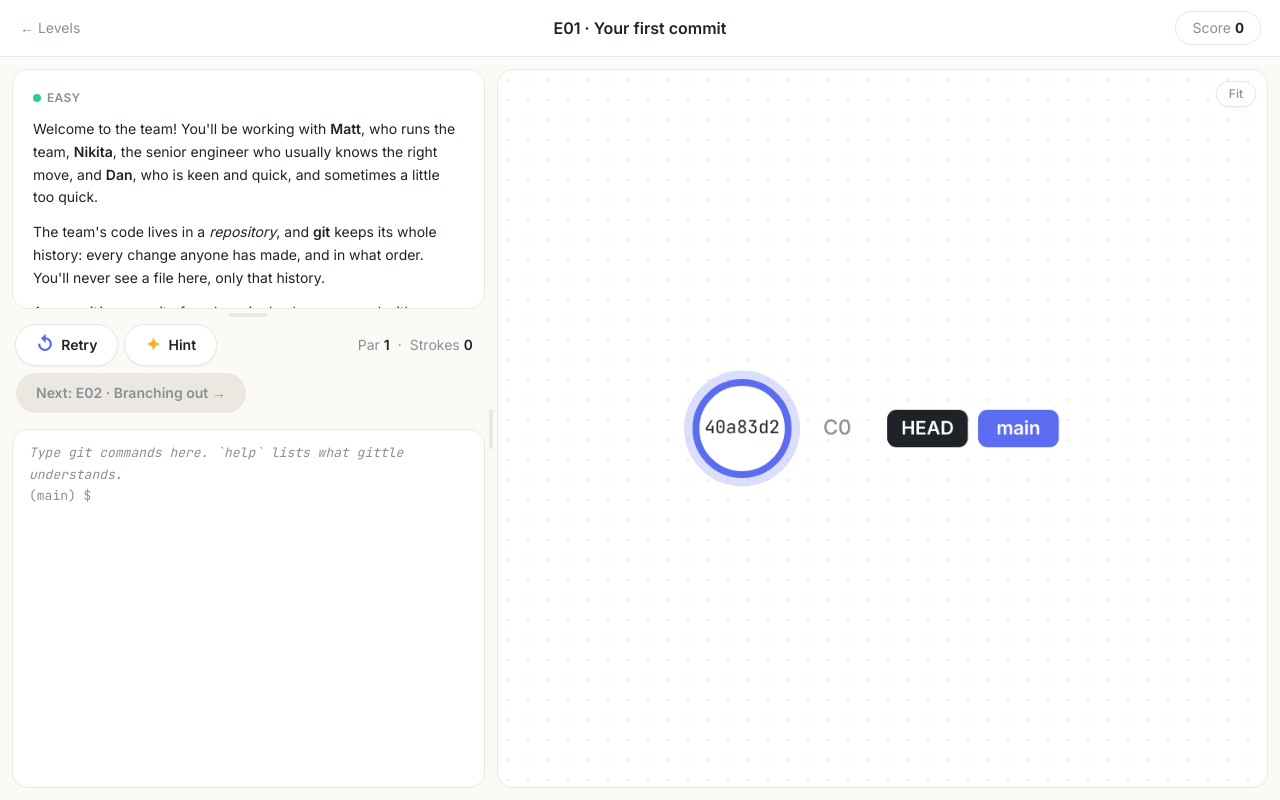
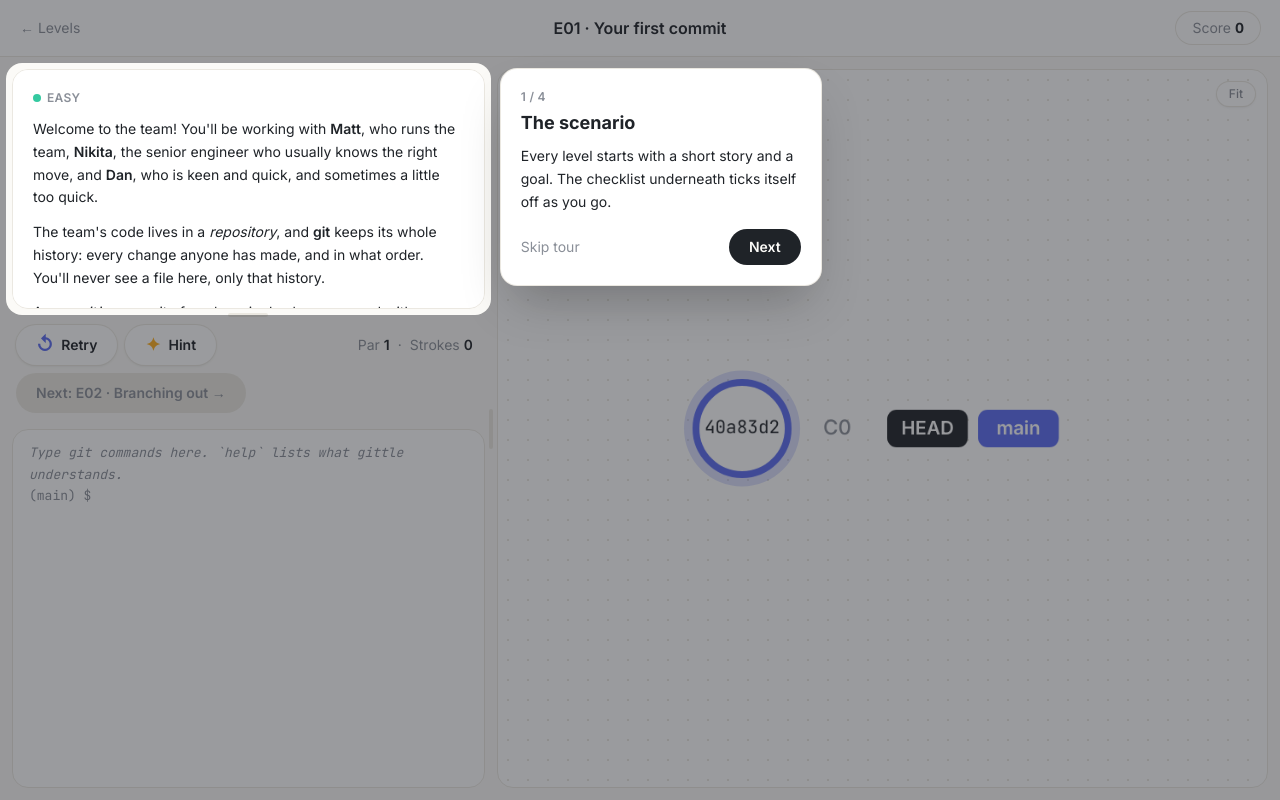
Before and after one commit to battagel/gittle, a React (Vite) app: page /#/play/E01 in a window 1280 px wide. Built offline with nearby package versions, Linux system fonts and the light colour scheme.

Commit message:
feat: add a first-run tour of the play screen

```diff
--- a/src/storage.ts
+++ b/src/storage.ts
@@ -16,6 +16,7 @@ export interface SaveData {
     difficulties?: ('easy' | 'medium' | 'pro')[] // level-select filter; empty = all
     concepts?: string[] // level-select filter; empty = all
     layouts?: Record<string, string> // react-resizable-panels layouts by group id
+    toured?: boolean // has seen the first-run tour of the play screen
   }
 }
 
--- /dev/null
+++ b/src/ui/game/Tour.tsx
@@ -0,0 +1,86 @@
+import { useEffect, useLayoutEffect, useState, type RefObject } from 'react'
+import { Brief } from '../components/Brief'
+
+export interface TourStep {
+  target: RefObject<HTMLElement | null>
+  title: string
+  text: string
+}
+
+const CARD = 320
+const GAP = 16
+
+/** A few spotlighted steps over the play screen, shown once to new players. */
+export function Tour({ steps, onDone }: { steps: TourStep[]; onDone: () => void }) {
+  const [i, setI] = useState(0)
+  const [rect, setRect] = useState<DOMRect | null>(null)
+
+  useLayoutEffect(() => {
+    const el = steps[i].target.current
+    const measure = () => setRect(el?.getBoundingClientRect() ?? null)
+    measure()
+    // the resizable panels settle after mount, so follow the element's own size too
+    const observer = new ResizeObserver(measure)
+    if (el) observer.observe(el)
+    window.addEventListener('resize', measure)
+    return () => {
+      observer.disconnect()
+      window.removeEventListener('resize', measure)
+    }
+    // re-measure per step only: `steps` is rebuilt on every render of the play screen
+    // eslint-disable-next-line react-hooks/exhaustive-deps
+  }, [i])
+
+  useEffect(() => {
+    const onKey = (e: KeyboardEvent) => e.key === 'Escape' && onDone()
+    window.addEventListener('keydown', onKey)
+    return () => window.removeEventListener('keydown', onKey)
+  }, [onDone])
+
+  if (!rect) return null
+  const step = steps[i]
+  const last = i === steps.length - 1
+  // the card goes beside the highlighted area if there's room, otherwise below it
+  const right = rect.right + GAP + CARD < window.innerWidth
+  const left = rect.left - GAP - CARD > 0
+  const cardStyle = right
+    ? { left: rect.right + GAP, top: Math.max(GAP, Math.min(rect.top, window.innerHeight - 260)) }
+    : left
+      ? { left: rect.left - GAP - CARD, top: Math.max(GAP, Math.min(rect.top, window.innerHeight - 260)) }
+      : { left: Math.max(GAP, Math.min(rect.left, window.innerWidth - CARD - GAP)), top: rect.bottom + GAP }
+
+  return (
+    <div className="fixed inset-0 z-40">
+      <div
+        className="pointer-events-none fixed rounded-2xl ring-2 ring-indigo transition-all duration-300"
+        style={{
+          left: rect.left - 6,
+          top: rect.top - 6,
+          width: rect.width + 12,
+          height: rect.height + 12,
+          boxShadow: '0 0 0 9999px rgba(31, 35, 40, 0.45)',
+        }}
+      />
+      <div className="fixed rounded-2xl bg-surface p-5 shadow-2xl ring-1 ring-line" style={{ ...cardStyle, width: CARD }}>
+        <div className="text-xs font-semibold tracking-wide text-muted uppercase">
+          {i + 1} / {steps.length}
+        </div>
+        <div className="mt-1 text-lg font-bold">{step.title}</div>
+        <div className="mt-2">
+          <Brief text={step.text} />
+        </div>
+        <div className="mt-4 flex items-center justify-between">
+          <button onClick={onDone} className="text-sm text-muted hover:text-ink">
+            Skip tour
+          </button>
+          <button
+            onClick={() => (last ? onDone() : setI(i + 1))}
+            className="rounded-full bg-ink px-5 py-2 text-sm font-semibold text-paper"
+          >
+            {last ? "Let's go" : 'Next'}
+          </button>
+        </div>
+      </div>
+    </div>
+  )
+}
--- a/src/ui/screens/Play.tsx
+++ b/src/ui/screens/Play.tsx
@@ -1,8 +1,9 @@
+import { useCallback, useRef, useState, type RefObject } from 'react'
 import { Link, useParams } from 'react-router'
 import { Group, Panel, Separator, useDefaultLayout } from 'react-resizable-panels'
 import { getLevel, hintsAllowed, levelName, nextLevel, type Level } from '../../levels/load'
 import { afterLevel, formatDay } from '../../levels/progress'
-import { layoutStorage } from '../../storage'
+import { layoutStorage, load, update } from '../../storage'
 import { SimpleTerminal } from '../../terminal/SimpleTerminal'
 import type { TerminalComponent } from '../../terminal/terminal'
 import { Brief } from '../components/Brief'
@@ -11,6 +12,7 @@ import { GoalList } from '../components/GoalList'
 import { ScoreBadge } from '../components/ScoreBadge'
 import { GraphPanel } from '../game/GraphPanel'
 import { useGame } from '../game/useGame'
+import { Tour, type TourStep } from '../game/Tour'
 import { WinModal } from '../game/WinModal'
 
 const Terminal: TerminalComponent = SimpleTerminal
@@ -69,8 +71,42 @@ export function Play() {
   return <Game key={levelId} level={level} />
 }
 
+const tourSteps = (refs: Record<'scenario' | 'graph' | 'terminal' | 'toolbar', RefObject<HTMLElement | null>>): TourStep[] => [
+  {
+    target: refs.scenario,
+    title: 'The scenario',
+    text: 'Every level starts with a short story and a goal. The checklist underneath ticks itself off as you go.',
+  },
+  {
+    target: refs.graph,
+    title: 'Your repository',
+    text: 'Circles are commits, with their sha inside. Coloured lines are branches, and the labels show where each branch and `HEAD` point. Faded commits are ones nothing points at any more. Click a commit to copy its sha.',
+  },
+  {
+    target: refs.terminal,
+    title: 'The terminal',
+    text: 'Type real git commands here, exactly as you would in a terminal. `help` lists everything gittle understands.',
+  },
+  {
+    target: refs.toolbar,
+    title: 'Strokes and par',
+    text: 'Par is how many commands the straightforward solution takes. Only commands that change the repo count as strokes, so looking around is free. Stuck? **Hint** plays the next step for you, and **Retry** starts again.',
+  },
+]
+
 function Game({ level }: { level: Level | null }) {
   const game = useGame(level)
+  const refs = {
+    scenario: useRef<HTMLElement>(null),
+    graph: useRef<HTMLDivElement>(null),
+    terminal: useRef<HTMLElement>(null),
+    toolbar: useRef<HTMLDivElement>(null),
+  }
+  const [touring, setTouring] = useState(() => !load().settings.toured)
+  const endTour = useCallback(() => {
+    setTouring(false)
+    update((d) => void (d.settings.toured = true))
+  }, [])
   const columns = useDefaultLayout({ id: 'play-columns', storage: layoutStorage })
   const left = useDefaultLayout({ id: 'play-left', storage: layoutStorage })
   const canHint = level !== null && hintsAllowed(level)
@@ -96,7 +132,7 @@ function Game({ level }: { level: Level | null }) {
         <Panel id="left" defaultSize="38" minSize={300}>
           <Group orientation="vertical" id="play-left" {...left}>
             <Panel id="scenario" defaultSize="34" minSize={100}>
-              <section className="h-full overflow-y-auto rounded-2xl border border-line bg-surface p-5">
+              <section ref={refs.scenario} className="h-full overflow-y-auto rounded-2xl border border-line bg-surface p-5">
                 <div className="flex items-center justify-between">
                   {level ? (
                     <span className="flex items-center gap-3">
@@ -125,7 +161,7 @@ function Game({ level }: { level: Level | null }) {
             <Handle vertical />
             <Panel id="terminal" minSize={170}>
               <div className="flex h-full flex-col gap-3">
-                <div className="flex flex-wrap items-center gap-2 px-1 py-1">
+                <div ref={refs.toolbar} className="flex flex-wrap items-center gap-2 px-1 py-1">
                   <button
                     onClick={game.reset}
                     className="flex items-center gap-2 rounded-full bg-surface px-5 py-2.5 text-sm font-semibold shadow-sm ring-1 ring-line transition hover:-translate-y-0.5 hover:shadow-md"
@@ -159,7 +195,7 @@ function Game({ level }: { level: Level | null }) {
                   </span>
                   {level && <NextButton level={level} won={game.won} />}
                 </div>
-                <section className="min-h-0 flex-1 rounded-2xl border border-line bg-surface">
+                <section ref={refs.terminal} className="min-h-0 flex-1 rounded-2xl border border-line bg-surface">
                   <Terminal
                     lines={game.lines}
                     prompt={game.prompt}
@@ -174,10 +210,13 @@ function Game({ level }: { level: Level | null }) {
         </Panel>
         <Handle />
         <Panel id="graph" minSize={320}>
-          <GraphPanel repo={game.repo} effects={game.effects} resets={game.resets} />
+          <div ref={refs.graph} className="h-full">
+            <GraphPanel repo={game.repo} effects={game.effects} resets={game.resets} />
+          </div>
         </Panel>
       </Group>
 
+      {touring && <Tour steps={tourSteps(refs)} onDone={endTour} />}
       {level && game.win && (
         <WinModal level={level} win={game.win} next={nextLevel(level.id)} onRetry={game.reset} onClose={game.closeWin} />
       )}
```
